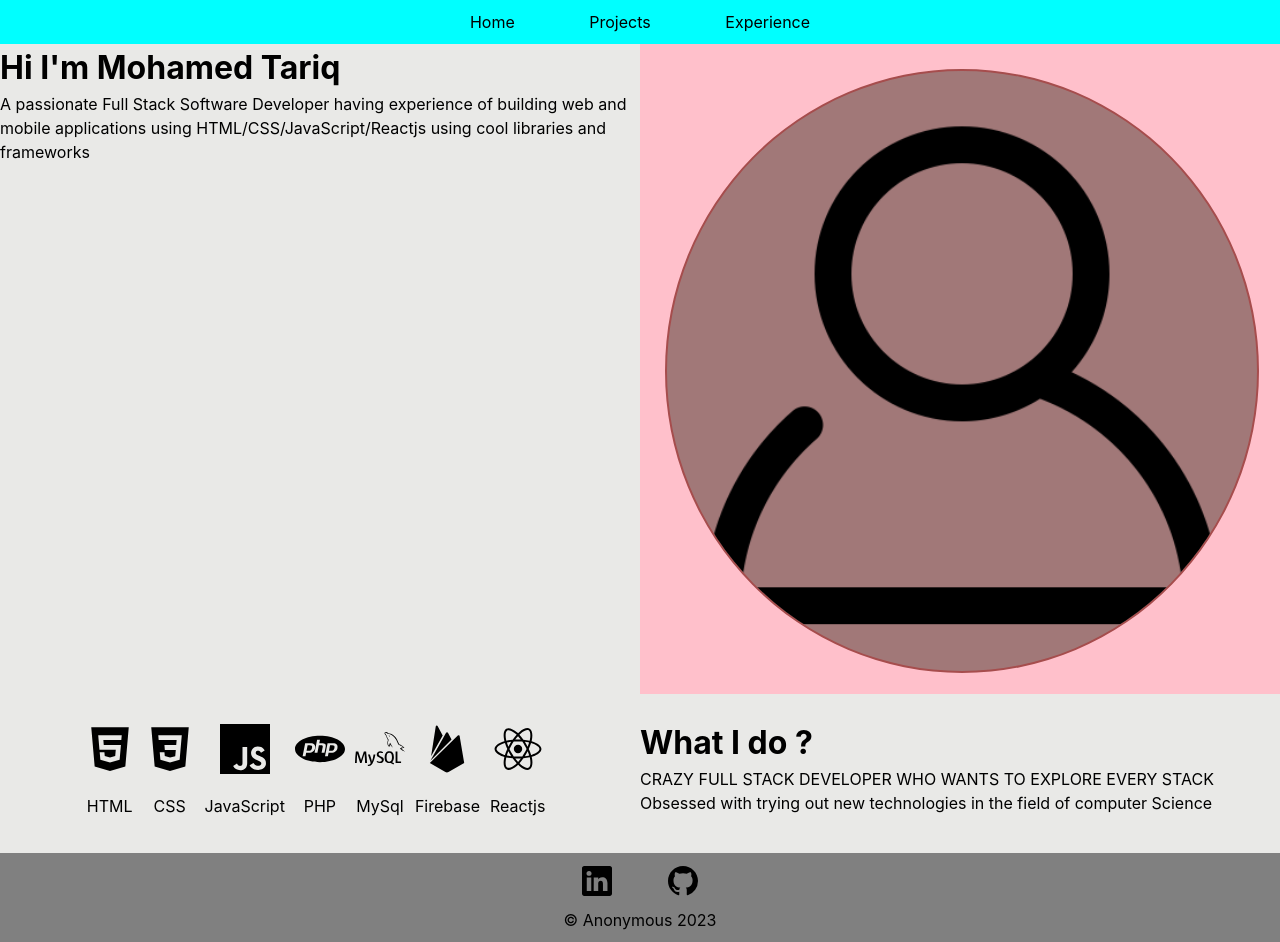
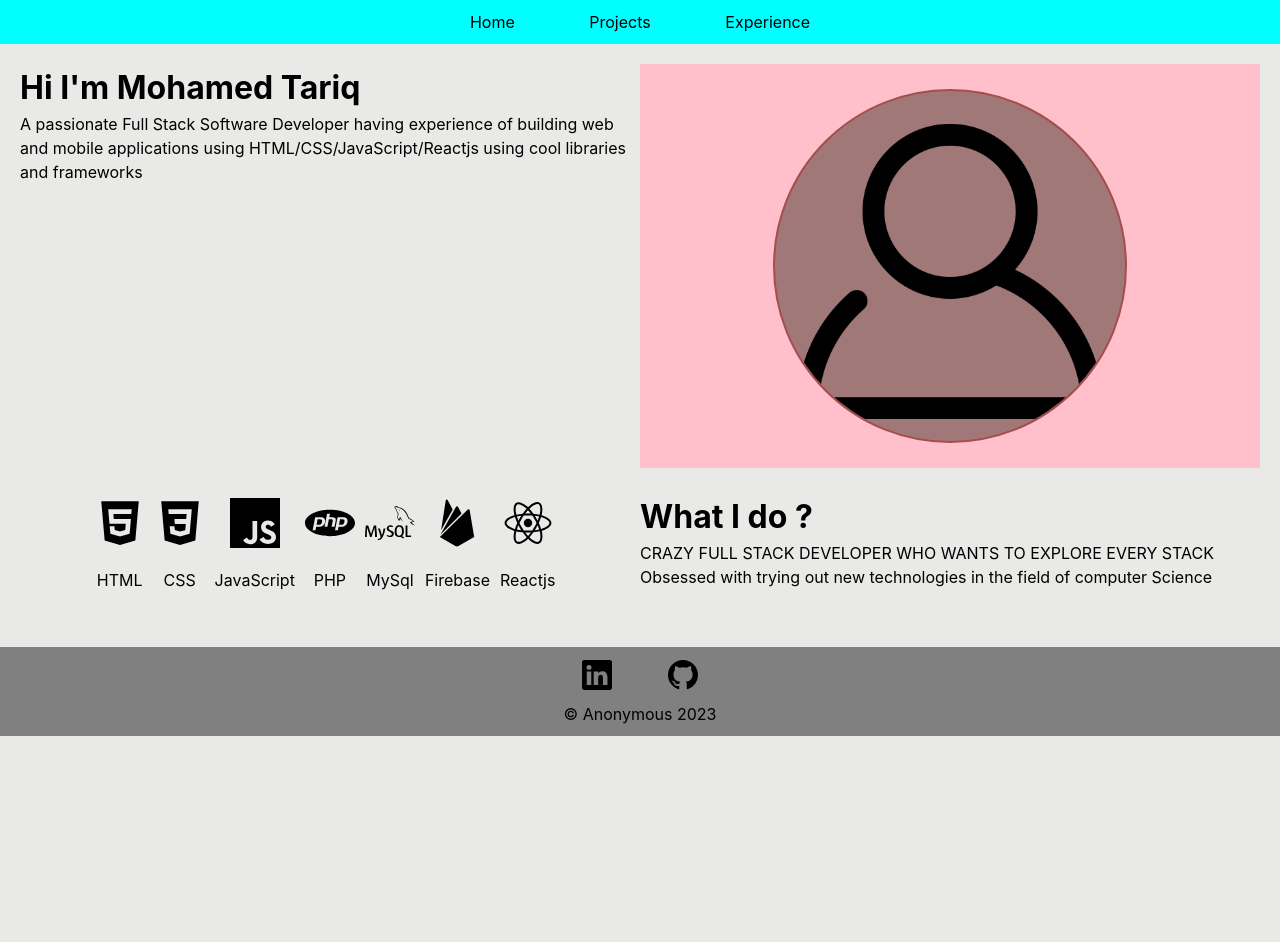
Before and after one commit to UchihaDSenju/react-portfolio, a React (Vite) app: page / in a window 1280 px wide. After the commit the page ends 800 px from the top, so only its background shows below. Built offline with nearby package versions, Linux system fonts and the light colour scheme.

Commit message:
some responsive fixes made for about page

```diff
--- a/src/App.jsx
+++ b/src/App.jsx
@@ -8,7 +8,9 @@ function App() {
   return (
     <>
       <Navbar />
-      <Home />
+      <div className="main-container">
+        <Home />
+      </div>
       <Footer />
     </>
   )
--- a/src/index.css
+++ b/src/index.css
@@ -20,3 +20,7 @@ body{
   min-width: 90%;
   background-color: rgb(233, 233, 231);
 }
+
+.main-container{
+  padding: 20px;
+}
--- a/src/styles/Home.css
+++ b/src/styles/Home.css
@@ -12,8 +12,8 @@
 
 .profile-photo div{
     background-color: rgb(161, 120, 120);
-    width: 100%;
-    height: 100%;
+    max-width: 350px;
+    max-height: 350px;
     border-radius: 50%;
     overflow: hidden;
     margin: 0px auto;
```
Also changed, not shown: 1 other file (tests, documents, lock files or other folders).
